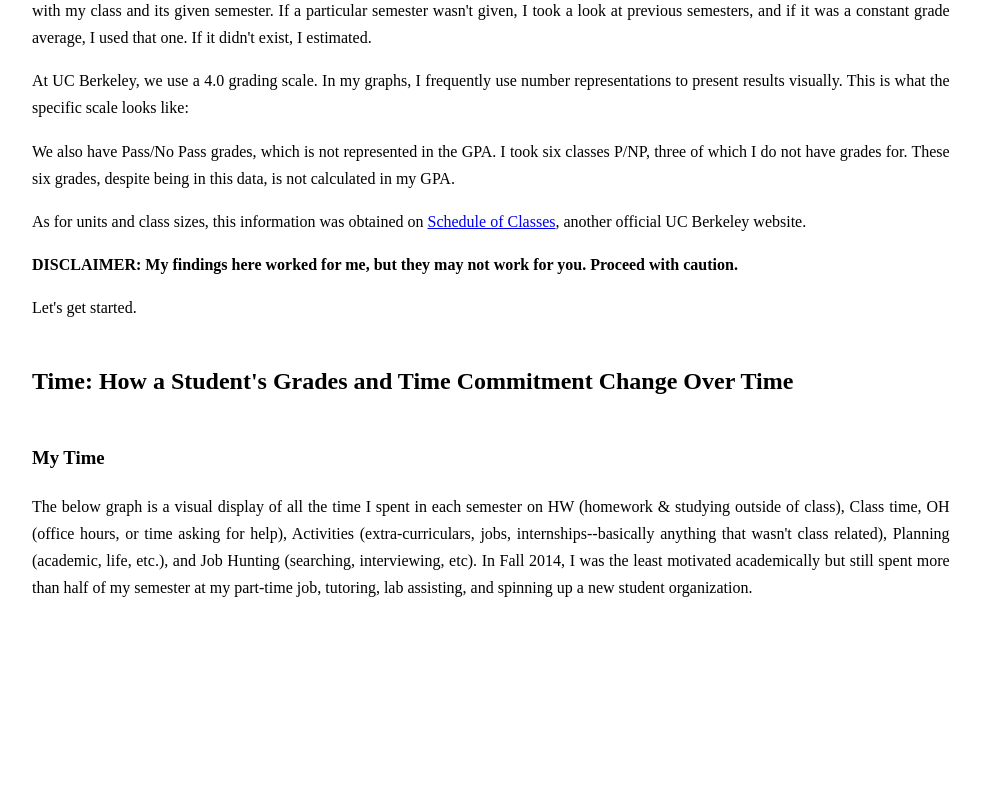
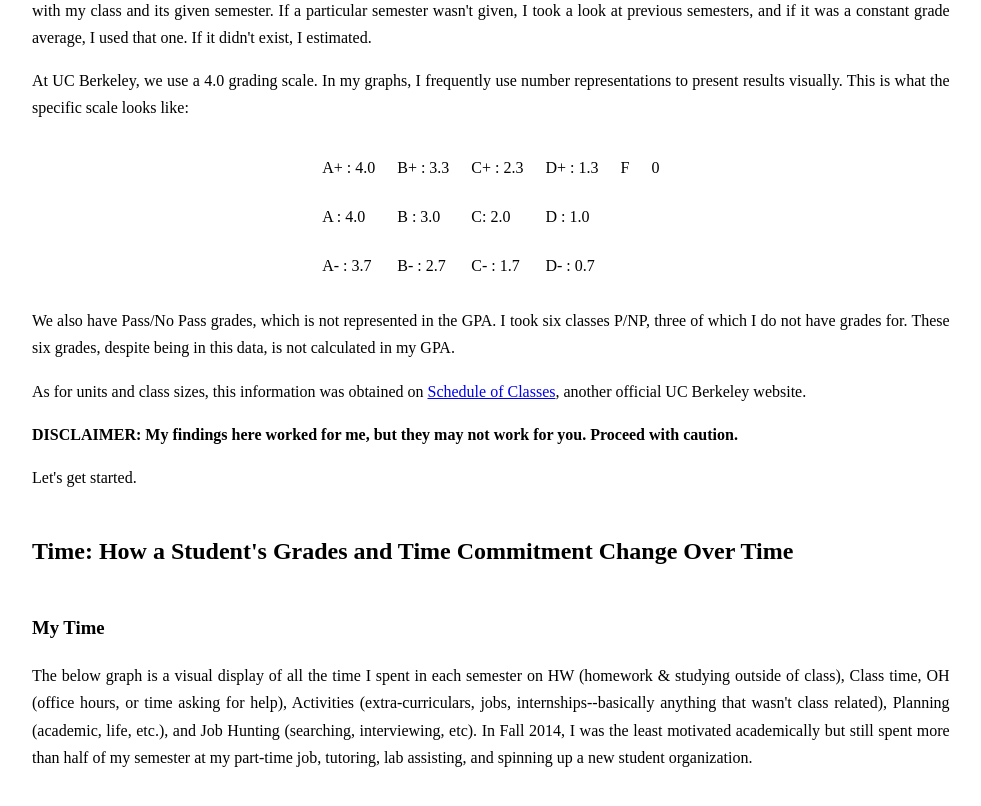
Before and after one commit to tiffanyqi/tiffanyqi.github.io, a Next.js app: page /my-projects/college-productivity in a window 1280 px wide. Shown: the part 3620-4426 px from the top of the page, without its empty margins (196-1177 px from the left). Built offline with nearby package versions, Linux system fonts and the light colour scheme.

Commit message:
remove hydration error

```diff
--- a/src/content/college-productivity/CollegeProductivity.tsx
+++ b/src/content/college-productivity/CollegeProductivity.tsx
@@ -302,22 +302,22 @@ export default function CollegeProductivity() {
           the specific scale looks like:
         </p>
 
-        {/* <table>
+        <table className={style.table}>
+          <th></th>
+          <tbody>
             <tr>
-            {" "}
-            <td>A+ : 4.0</td> <td>B+ : 3.3</td> <td>C+ : 2.3</td>{" "}
-            <td>D+ : 1.3</td> <td>F</td> <td>0</td>{" "}
+              <td>A+ : 4.0</td> <td>B+ : 3.3</td> <td>C+ : 2.3</td>
+              <td>D+ : 1.3</td> <td>F</td> <td>0</td>
             </tr>
             <tr>
-            {" "}
-            <td>A : 4.0</td> <td>B : 3.0</td> <td>C: 2.0</td> <td>D : 1.0</td>{" "}
+              <td>A : 4.0</td> <td>B : 3.0</td> <td>C: 2.0</td> <td>D : 1.0</td>
             </tr>
             <tr>
-            {" "}
-            <td>A- : 3.7</td> <td>B- : 2.7</td> <td>C- : 1.7</td>{" "}
-            <td>D- : 0.7</td>{" "}
+              <td>A- : 3.7</td> <td>B- : 2.7</td> <td>C- : 1.7</td>
+              <td>D- : 0.7</td>
             </tr>
-        </table> */}
+          </tbody>
+        </table>
 
         <p>
           We also have Pass/No Pass grades, which is not represented in the GPA.
--- a/src/theme/blog.module.scss
+++ b/src/theme/blog.module.scss
@@ -62,12 +62,13 @@
 .heading {
   padding-top: 20px;
 }
-// table {
-//   margin: auto;
-// }
-// td {
-//   padding: 10px;
-// }
+.table {
+  margin: auto;
+
+  td {
+    padding: 10px;
+  }
+}
 
 /* Phones */
 @media screen and (max-width: 680px) {
```
Lines whose indentation alone changed are shown as unchanged.
